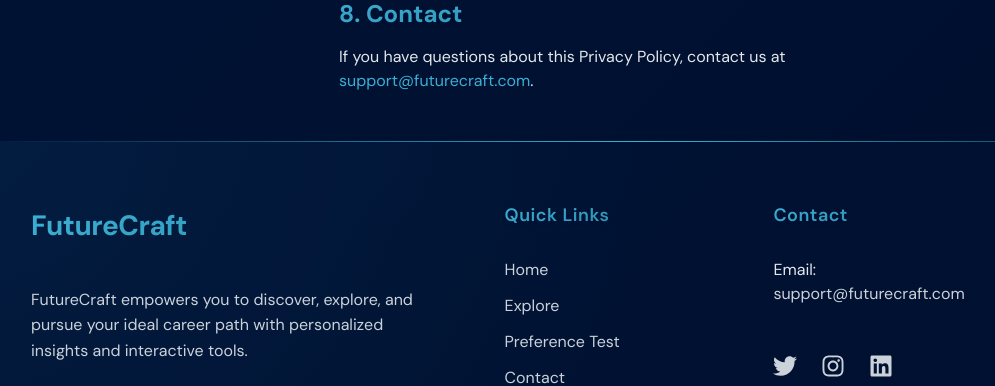
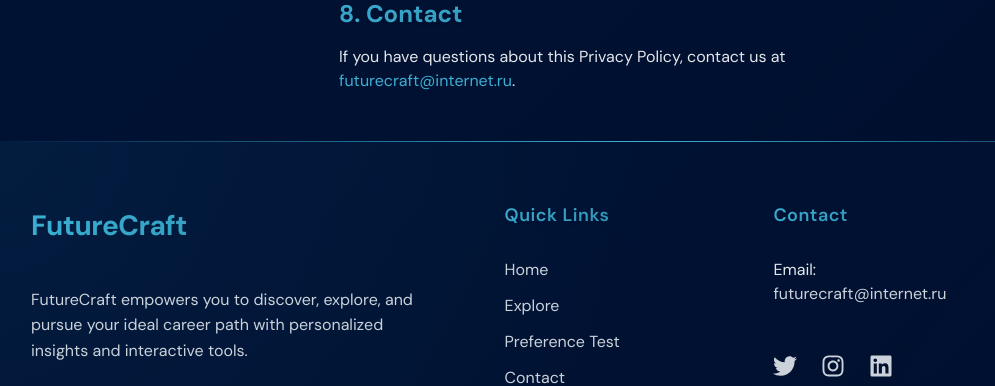
Before and after one commit to alisonavi/FutureCraft, a React (Vite) app: page /privacy in a window 1280 px wide. Shown: the part 888-1274 px from the top of the page, without its empty margins (1-996 px from the left). Built offline with nearby package versions, Linux system fonts and the light colour scheme; no server answers.

Commit message:
added the link preview for the project

```diff
--- a/index.html
+++ b/index.html
@@ -9,6 +9,22 @@
     />
     <meta name="viewport" content="width=device-width, initial-scale=1.0" />
     <title>FutureCraft</title>
+    <meta property="og:type" content="article" />
+    <meta property="og:url" content="https://goofycraft.netlify.app" />
+    <meta
+      property="og:title"
+      content="FutureCraft is a place where you find a best suitable career for you."
+    />
+    <meta
+      property="og:description"
+      content="KazNIC меняет модель ценообразования на домены .KZ, .KAZ, .COM.KZ и .ORG.KZ – теперь стоимость будет рассчитываться на основе МРП."
+    />
+    <meta
+      property="og:image"
+      content="https://images.unsplash.com/photo-1464822759023-fed622ff2c3b?crop=entropy&cs=tinysrgb&fit=max&fm=jpg&ixid=MnwxMTc3M3wwfDF8c2VhcmNofDcwfHxuYXR1cmV8ZW58MHx8fHwxNjYwODg5MjM3&ixlib=rb-1.2.1&q=80&w=2000"
+    />
+    <meta property="og:image:width" content="1200" />
+    <meta property="og:image:height" content="630" />
   </head>
   <body>
     <div id="root"></div>
--- a/src/Contact us page/Contact.jsx
+++ b/src/Contact us page/Contact.jsx
@@ -69,7 +69,7 @@
                   <h3>Contact Information</h3>
                   <div className="info-item">
                     <i className="fas fa-envelope"></i>
-                    <p>support@futurecraft.com</p>
+                    <p>futurecraft@internet.ru</p>
                   </div>
                   <div className="info-item">
                     <i className="fas fa-phone"></i>
--- a/src/Reusable components/Footer.jsx
+++ b/src/Reusable components/Footer.jsx
@@ -23,7 +23,7 @@
         </div>
         <div className="footer-section contact">
           <h4>Contact</h4>
-          <p>Email: <a href="mailto:support@futurecraft.com" className="footer-link">support@futurecraft.com</a></p>
+          <p>Email: <a href="mailto:futurecraft@internet.ru" className="footer-link">futurecraft@internet.ru</a></p>
           <div className="footer-socials">
             <a href="https://twitter.com/" className="footer-social" title="Twitter" aria-label="Twitter" target="_blank" rel="noopener noreferrer"><FaTwitter /></a>
             <a href="https://instagram.com/" className="footer-social" title="Instagram" aria-label="Instagram" target="_blank" rel="noopener noreferrer"><FaInstagram /></a>
--- a/src/Reusable components/Privacy.jsx
+++ b/src/Reusable components/Privacy.jsx
@@ -20,7 +20,7 @@
       <h2>7. Changes</h2>
       <p>We may update this Privacy Policy at any time. Continued use of FutureCraft means you accept the new policy.</p>
       <h2>8. Contact</h2>
-      <p>If you have questions about this Privacy Policy, contact us at <a href="mailto:support@futurecraft.com">support@futurecraft.com</a>.</p>
+      <p>If you have questions about this Privacy Policy, contact us at <a href="mailto:futurecraft@internet.ru">futurecraft@internet.ru</a>.</p>
     </div>
   </div>
 );
--- a/src/Reusable components/Terms.jsx
+++ b/src/Reusable components/Terms.jsx
@@ -20,7 +20,7 @@
       <h2>7. Changes</h2>
       <p>We may update these Terms at any time. Continued use of FutureCraft means you accept the new terms.</p>
       <h2>8. Contact</h2>
-      <p>If you have questions about these Terms, contact us at <a href="mailto:support@futurecraft.com">support@futurecraft.com</a>.</p>
+      <p>If you have questions about these Terms, contact us at <a href="mailto:futurecraft@internet.ru">futurecraft@internet.ru</a>.</p>
     </div>
   </div>
 );
```
Also changed, not shown: page/Preference.css (added), page/Preference.jsx (added), 2 other files (tests, documents, lock files or other folders).
